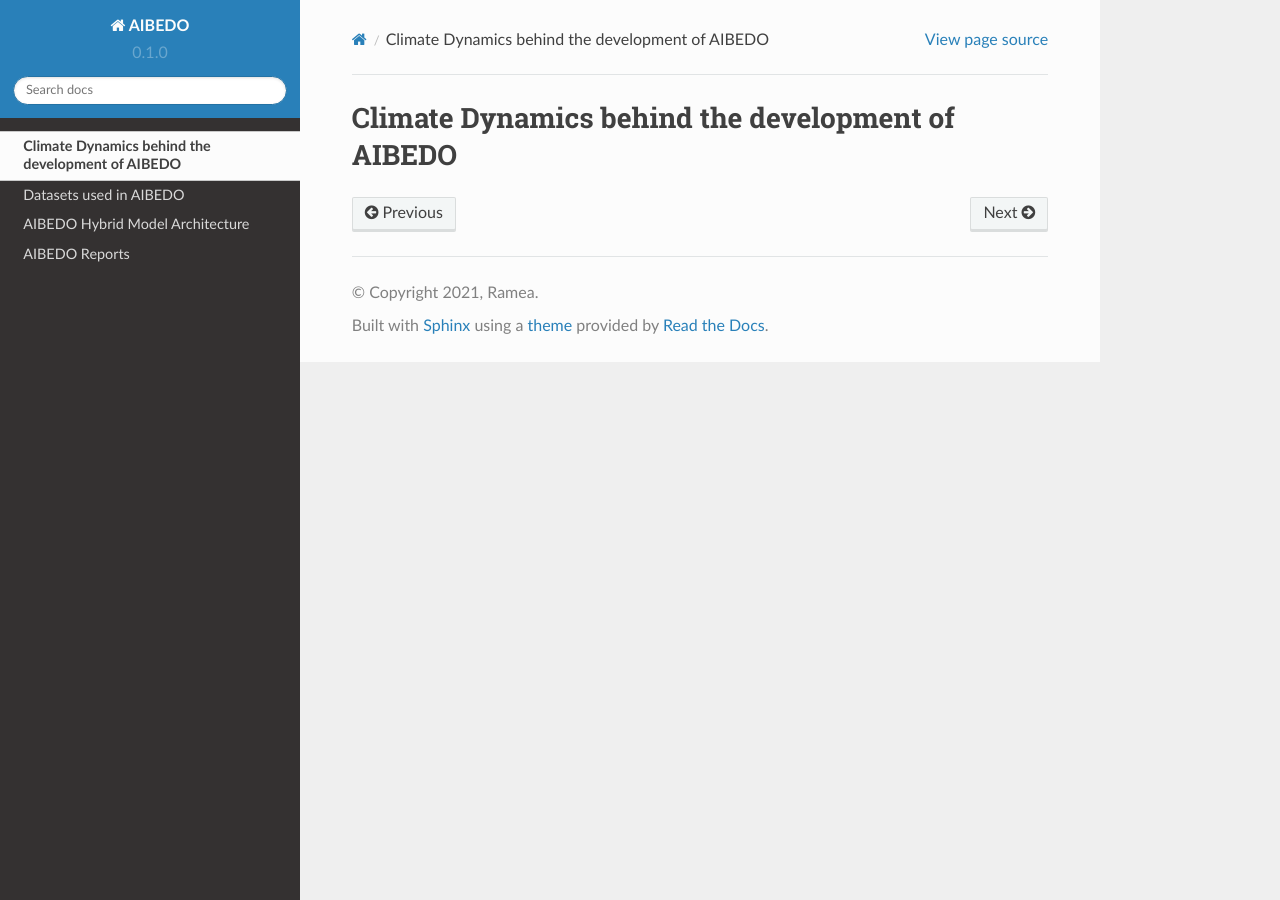
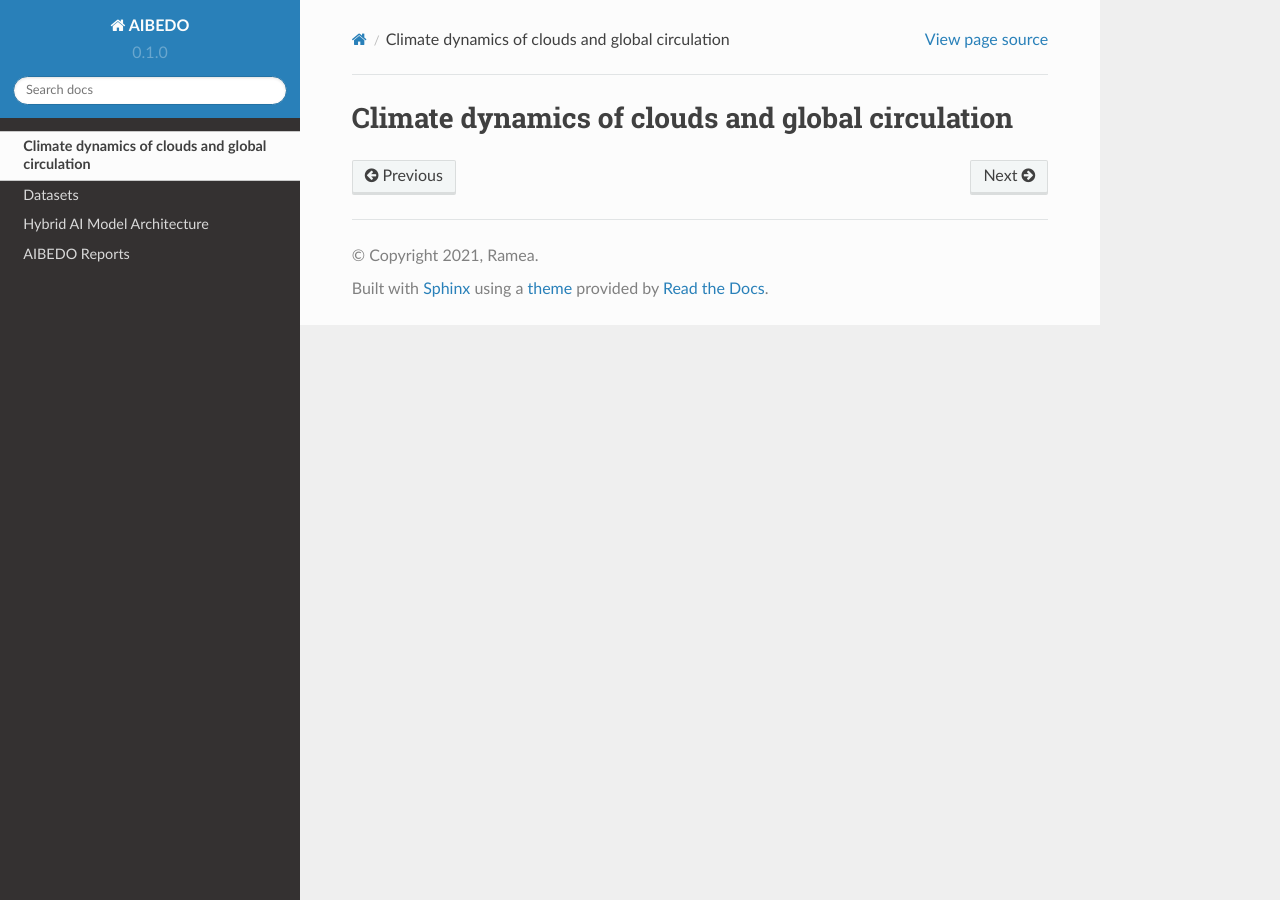
Before and after one commit to kramea/aibedo, a Sphinx documentation site: the page built from docs/source/dynamics/index.rst, in a window 1280 px wide. Built offline with Sphinx 7.4.7 and the Read the Docs theme 2.0.0, drawn with Linux system fonts in a browser that asks for light colours.

Commit message:
more pages

```diff
--- a/docs/source/architecture/index.rst
+++ b/docs/source/architecture/index.rst
@@ -1,5 +1,5 @@
 .. _aibedo_architecture
 
 
-AIBEDO Hybrid Model Architecture
-================================
+Hybrid AI Model Architecture
+============================
--- a/docs/source/datasets/index.rst
+++ b/docs/source/datasets/index.rst
@@ -1,5 +1,5 @@
 .. _aibedo_datasets:
 
 
-Datasets used in AIBEDO
-=======================
+Datasets
+========
--- a/docs/source/dynamics/index.rst
+++ b/docs/source/dynamics/index.rst
@@ -1,5 +1,5 @@
 .. _aibedo_dynamics:
 
 
-Climate Dynamics behind the development of AIBEDO
+Climate dynamics of clouds and global circulation
 ===================================================
--- /dev/null
+++ b/docs/source/interface/index.rst
@@ -0,0 +1,5 @@
+.. _aibedo_interface:
+
+
+Visual Analysis System
+======================
```
Also changed, not shown: 1 other file.
